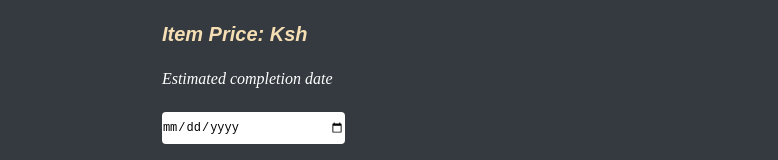
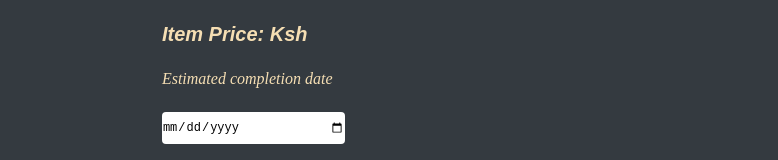
Before and after one commit to Ndigithe-john/CarpentryConnect, a React (Create React App) app in the folder frontend/: page /item/1 in a window 1280 px wide. Shown: the part 292-452 px from the top of the page, without its empty margins (0-778 px from the left). Built offline with nearby package versions, Linux system fonts and the light colour scheme; no server answers.

Commit message:
added the styles to apply for the job

```diff
--- a/frontend/src/index.css
+++ b/frontend/src/index.css
@@ -412,7 +412,8 @@ button:hover {
   gap: 3vh;
 }
 .item_specific_about label {
-  color: white;
+  color: var(--color-text-wheat);
+  font-size: 15;
   font-style: italic;
 }
 .item_specific_about input {
```
